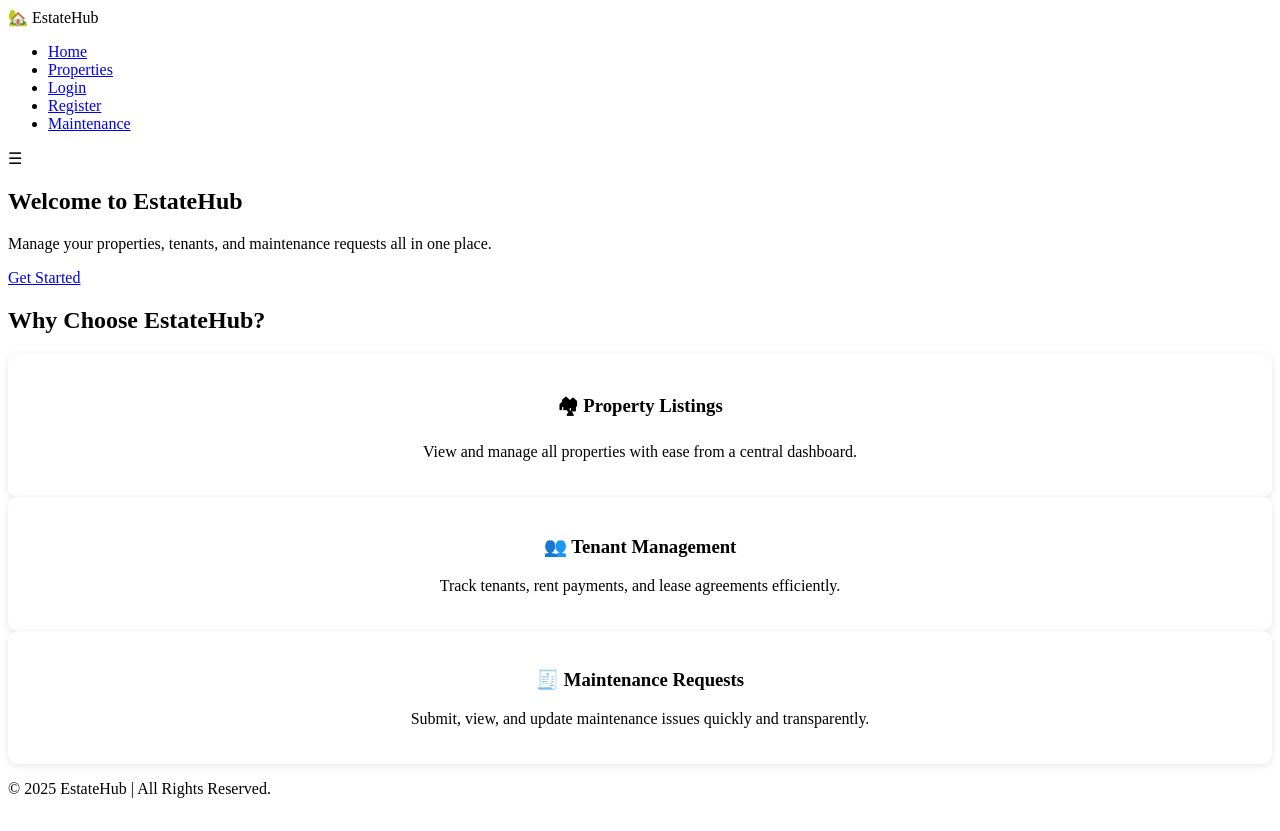
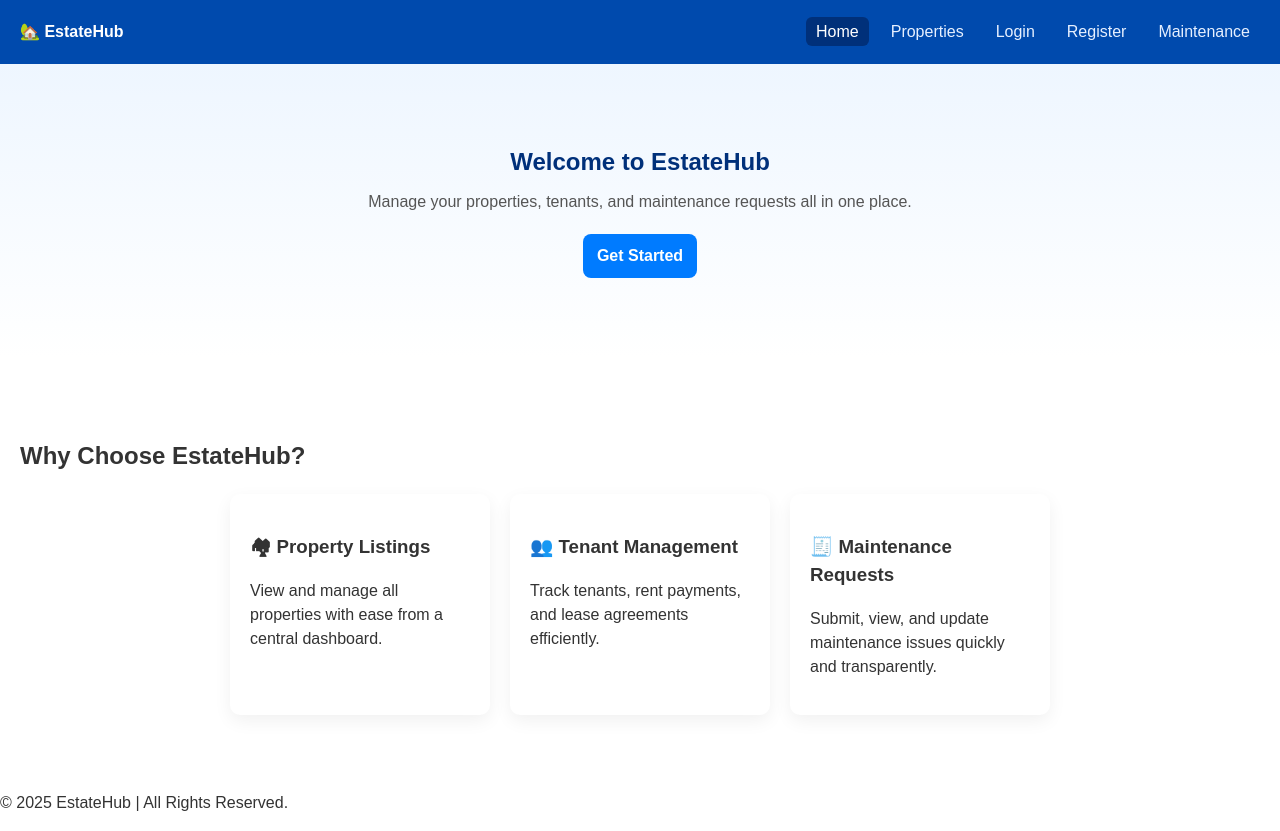
Before and after one commit to Juliet-Jennifer/ESTATE, a PHP site: page / in a window 1280 px wide. Before the commit the page ends 798 px from the top, so only its background shows below. Run offline with PHP 8.4, Linux system fonts and the light colour scheme.

Commit message:
fixed styling

```diff
--- a/css/style.css
+++ b/css/style.css
@@ -1,10 +1,111 @@
-.menu-toggle {
-    display: block;
+/* ========== Global & Layout ========== */
+* {
+  box-sizing: border-box;
+}
+
+body {
+  margin: 0;
+  font-family: 'Poppins', sans-serif;
+  color: #333;
+  background: #ffffff;
+  line-height: 1.5;
+  /* reserve space for fixed navbar */
+  padding-top: 64px;
+}
+
+a { color: inherit; }
+
+/* Navbar */
+.navbar {
+  display: flex;
+  justify-content: space-between;
+  align-items: center;
+  padding: 12px 20px;
+  background: #004aad;
+  color: #fff;
+  position: fixed;
+  top: 0;
+  left: 0;
+  right: 0;
+  height: 64px;
+  z-index: 1200;
+  width: 100vw;
+  box-sizing: border-box;
+}
+.navbar .logo {
+  font-weight: 700;
+}
+.nav-links {
+  display: flex;
+  gap: 12px;
+  list-style: none;
+  margin: 0;
+  padding: 0;
+}
+.nav-links li a {
+  color: #e6f0ff;
+  text-decoration: none;
+  padding: 6px 10px;
+  border-radius: 6px;
+}
+.nav-links li a.active,
+.nav-links li a:hover {
+  background: #00307a;
+  color: #fff;
+}
+.menu-toggle { display: none; }
+
+/* Hero */
+.hero {
+  padding: 80px 20px;
+  background: linear-gradient(180deg,#eef6ff 0%, #ffffff 100%);
+  text-align: center;
+}
+.hero h1 { margin: 0 0 10px; color: #00307a; }
+.hero p { margin: 0 0 20px; color: #555; }
+
+/* Generic button */
+.btn {
+  display: inline-block;
+  background: #007bff;
+  color: #fff;
+  padding: 10px 14px;
+  border-radius: 8px;
+  border: none;
+  cursor: pointer;
+  text-decoration: none;
+  font-weight: 600;
+}
+.btn:hover { opacity: 0.95; }
+.btn.cancel-btn,
+.btn.secondary { background: #888; }
+
+/* Features */
+.features { padding: 60px 20px; }
+.feature-cards { display:flex; gap:20px; justify-content:center; flex-wrap:wrap; }
+.feature-cards .card { background:#fff; padding:20px; border-radius:10px; width: 260px; box-shadow:0 6px 18px rgba(0,0,0,0.06); }
+
+/* Modal active state */
+.modal.active { display: flex; }
+
+/* Small screens adjustments */
+@media (max-width: 768px) {
+  /* Mobile: make the dropdown nav span the full width beneath the navbar */
+  .nav-links {
+    display: none;
+    flex-direction: column;
+    background: #004aad;
+    position: absolute;
+    left: 0;
+    right: 0;
+    top: 64px;
+    padding: 10px 20px;
+    border-radius: 0 0 8px 8px;
   }
+  .menu-toggle { display: block; cursor: pointer; color: #fff; }
+  .nav-links.active { display:flex; }
 
-  .nav-links.active {
-    display: flex;
-  }
+/* small placeholder removed */
 
 /* --- Form Section --- */
 .form-section {
@@ -190,6 +291,7 @@ header {
   display: flex;
   justify-content: space-between;
   align-items: center;
+  width: 100%;
 }
 
 .cards {
@@ -445,3 +547,4 @@ button {
 button:hover {
   opacity: 0.8;
 }
+}
```
Also changed, not shown: js/script.js (+57 -11 lines), properties.html (+3 -25 lines), README.md (added).
